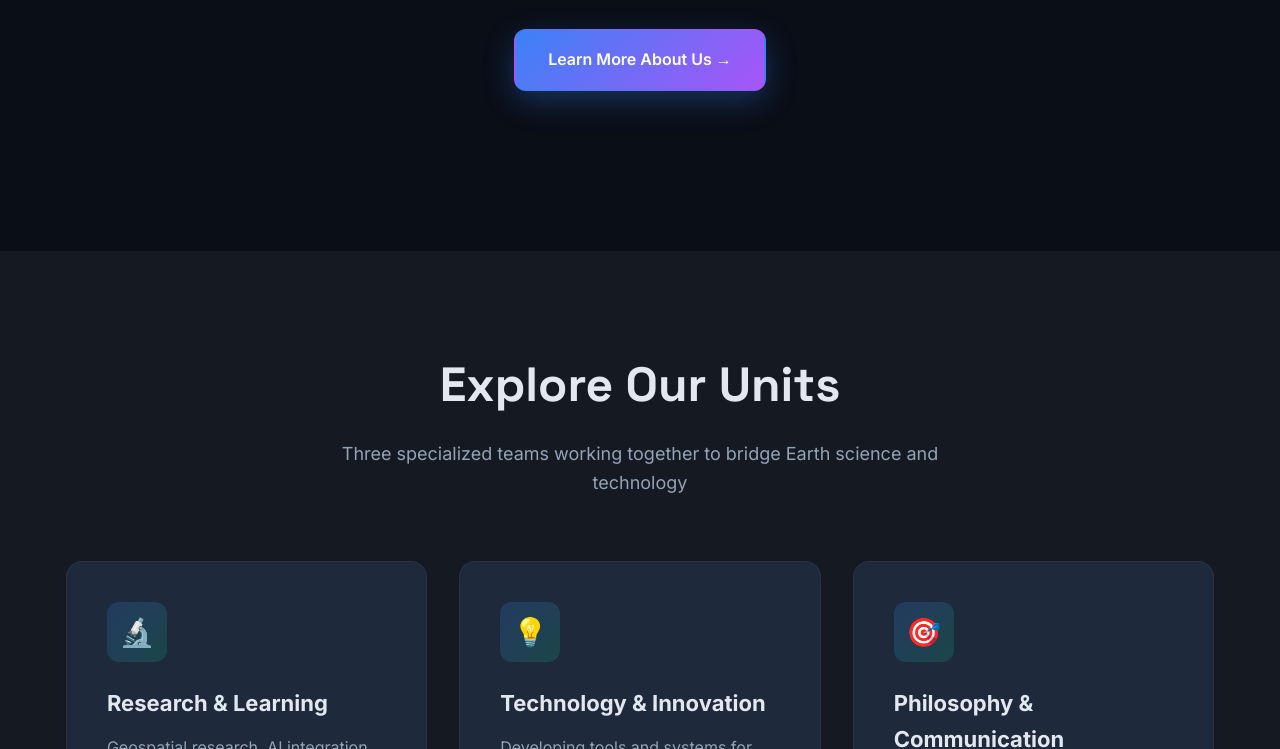
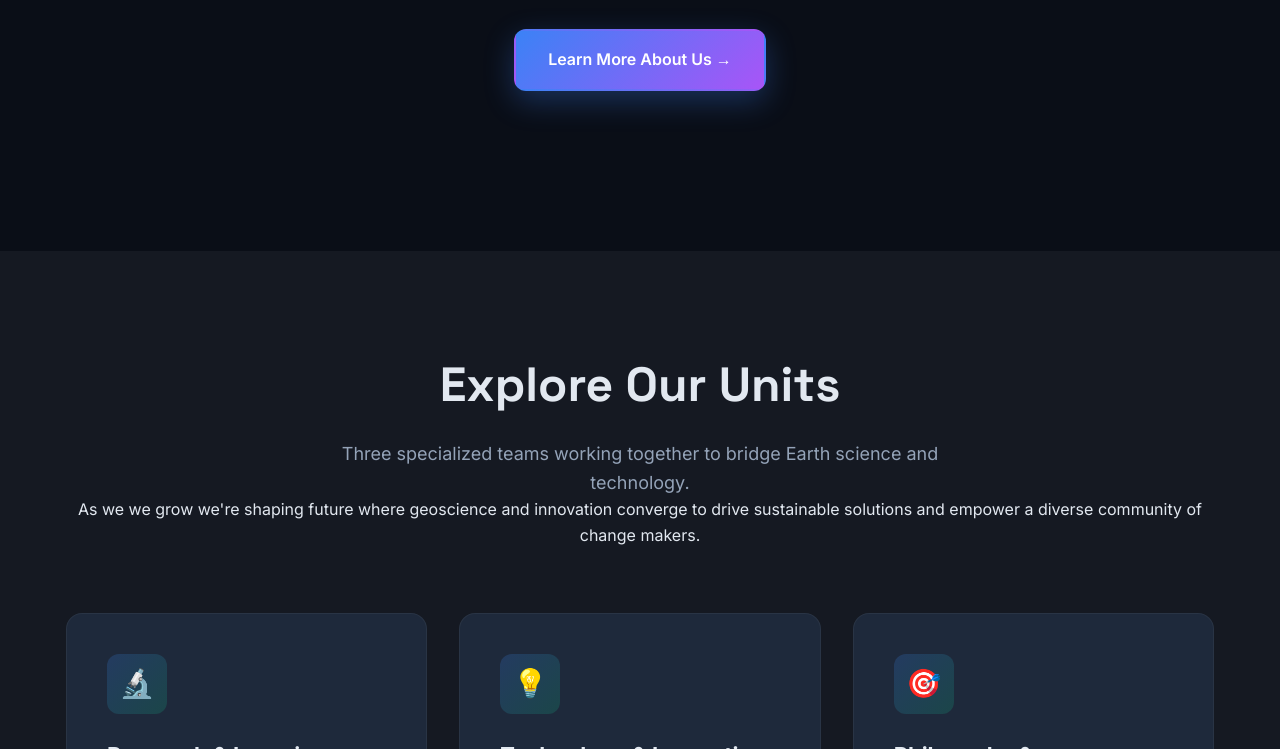
Before and after one commit to Darkmarshall/preview, a plain HTML site: page index.html in a window 1280 px wide. Shown: the part 1246-1995 px from the top of the page. Drawn offline with Linux system fonts and the light colour scheme.

Commit message:
second update

```diff
--- a/index.html
+++ b/index.html
@@ -35,7 +35,7 @@
         ✨ Student Research Initiative 2025
       </div>
       <h1>Harmonizing Earth, Science & Civilization</h1>
-      <p>A multidisciplinary student society exploring the intersection of geoscience, AI, and sustainable innovation.</p>
+      <p>Exploring and evolving Geomatics Engineering - where Earth ,technology and Humanity align for a smart Civilization.</p>
       <div class="cta-group">
         <a href="about.html" class="btn btn-primary">
           Explore Our Work →
@@ -87,7 +87,8 @@
     <div class="container">
       <div class="section-header reveal">
         <h2 class="section-title">Explore Our Units</h2>
-        <p class="section-subtitle">Three specialized teams working together to bridge Earth science and technology</p>
+        <p class="section-subtitle">Three specialized teams working together to bridge Earth science and technology.</p>
+        <p>As we we grow we're shaping future where geoscience and innovation converge to drive sustainable solutions and empower a diverse community of change makers. </p>
       </div>
       <div class="features-grid">
         <a href="units.html#research" class="feature-card reveal">
```
Also changed, not shown: 3 other files.
